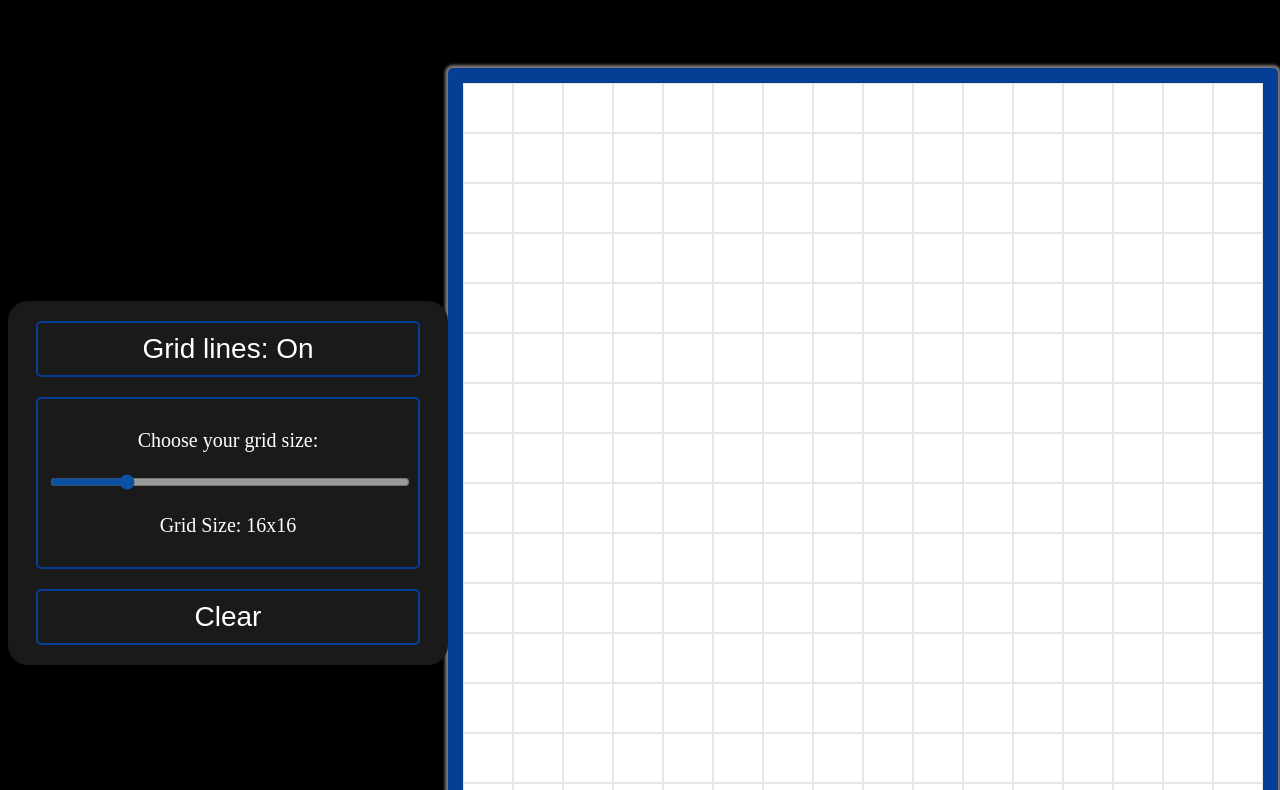
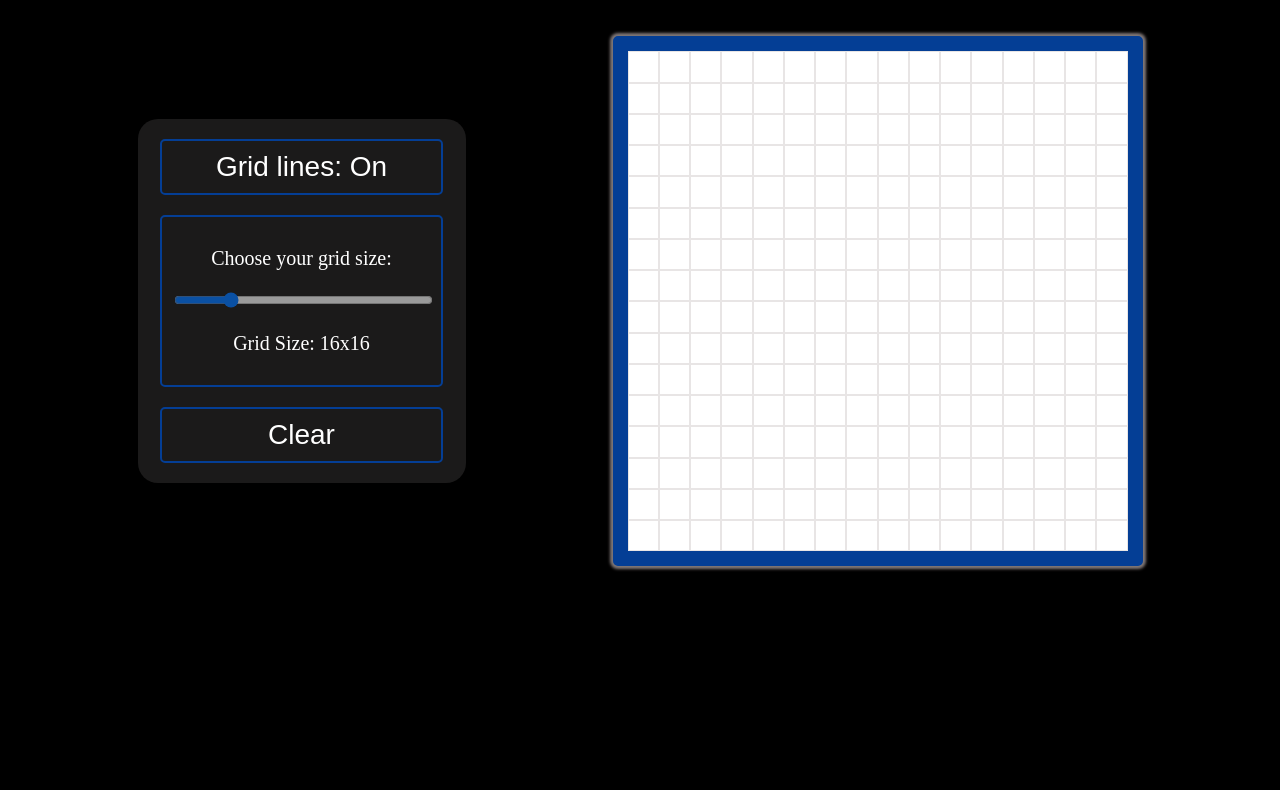
Before and after one commit to maxajburrows/Etch-a-Sketch, a plain HTML site: page index.html in a window 1280 px wide. Shown: the part 153-943 px from the top of the page. Drawn offline with Linux system fonts and the light colour scheme.

Commit message:
Improve layout

```diff
--- a/index.html
+++ b/index.html
@@ -10,8 +10,7 @@
 </head>
 <body>
     <h1>Etch-a-Sketch!</h1>
-    <div class="container"></div>
-
+    <div class="flexContain">
         <div class="controls">
             <button class="gridLines">Grid lines: On</button>
             <div class="gridSize">
@@ -21,6 +20,8 @@
             </div>
             <button id="reset">Clear</button>
         </div>
+        <div class="container"></div>
+    </div>
 
 </body>
 </html>
--- a/style.css
+++ b/style.css
@@ -1,13 +1,12 @@
 .container {
     display: grid;
-    height: 800px;
-    width: 800px;
+    width: max(500px, 40%);
+    aspect-ratio: 1 / 1;
     border: 15px solid rgb(4, 62, 149);
     background-color: white;
     border-radius: 5px;
     box-shadow: 0 0 3px 3px rgb(128, 120, 120);
-    grid-row: 2;
-    grid-column: 2;
+    margin: 10px;
 }
 
 .square {
@@ -18,8 +17,15 @@ body {
     display: grid;
     place-items: center;
     background-color: rgb(0, 0, 0);
-    grid-template-rows: 1fr 5fr;
-    grid-template-columns: 1fr 2fr;
+    grid-template-rows: 1fr 8fr;
+    margin: 0px;
+}
+
+.flexContain {
+    align-self: start;
+    display: flex;
+    justify-content: space-around;
+    width: 90%;
 }
 
 .visited {
@@ -75,9 +81,10 @@ p {
     align-items: center;
     justify-items: space-between;
     flex-direction: column;
-    justify-self: end;
+    align-self: center;
     background-color: rgb(27, 26, 26);
     padding: 20px;
     border-radius: 20px;
-    width: 400px;
+    width: max(250px, 25%);
+    margin: 10px;
 }
```
Lines whose indentation alone changed are shown as unchanged.
